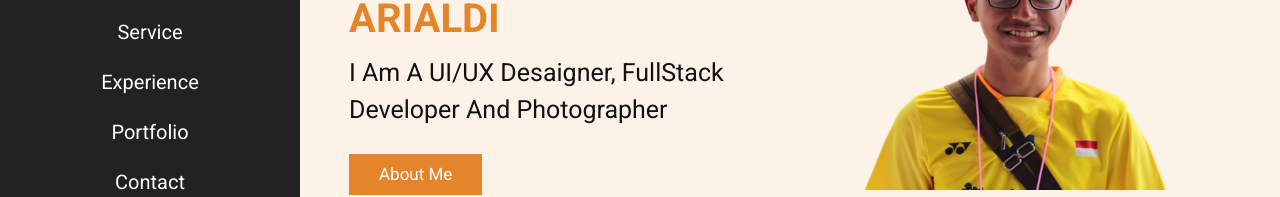
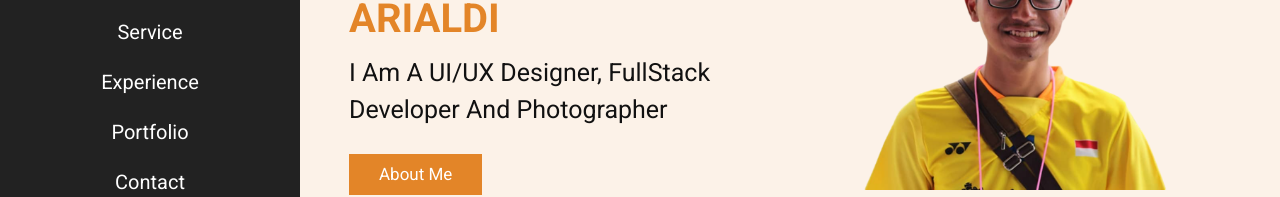
Before and after one commit to miftahul647/miftahul647.github.io, a plain HTML site: page index.html in a window 1280 px wide. Shown: the part 353-550 px from the top of the page. Drawn offline with nearby package versions, Linux system fonts and the light colour scheme.

Commit message:
mengubah

```diff
--- a/index.html
+++ b/index.html
@@ -72,7 +72,7 @@
       <div class="content">
         <span class="hi"> hi there... </span>
         <h3>i am <span> Miftahul Arialdi</span></h3>
-        <p class="info">i am a UI/UX Desaigner, fullStack developer and Photographer</p>
+        <p class="info">i am a UI/UX Designer, fullStack developer and Photographer</p>
         <p class="text"></p>
         <a href="#about" class="btn">about me</a>
       </div>
```
